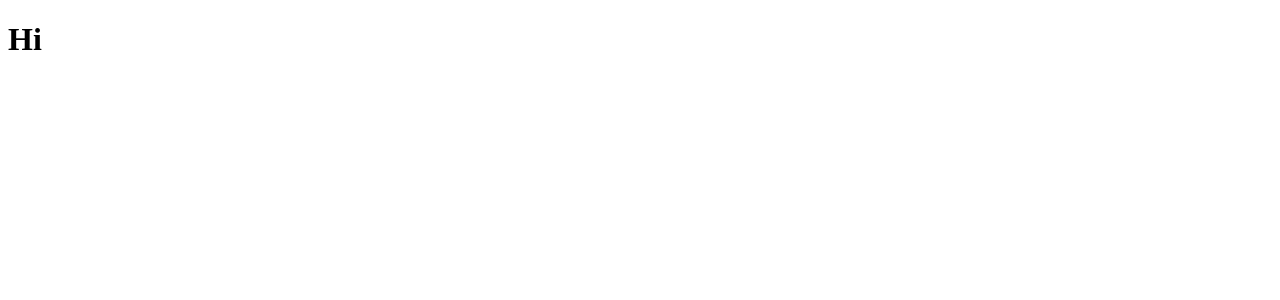
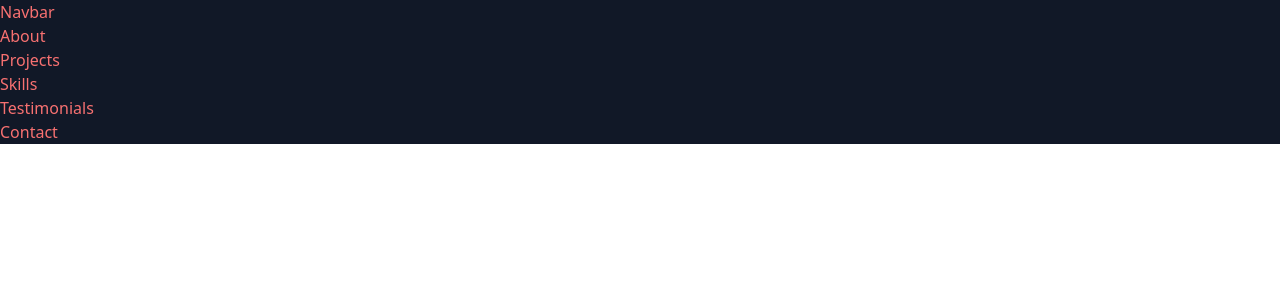
Before and after one commit to ksburhan/portfolio, a React (Create React App) app: page / in a window 1280 px wide. Shown: the top 300 px of the page. Built offline with nearby package versions, Linux system fonts and the light colour scheme.

Commit message:
add empty components

```diff
--- a/src/App.js
+++ b/src/App.js
@@ -1,9 +1,24 @@
 import React from 'react';
+import styles from "./index.css"
+
+import About from "./components/About";
+import Contact from "./components/Contact";
+import Navbar from "./components/Navbar";
+import Projects from "./components/Projects";
+import Skills from "./components/Skills";
+import Testimonials from "./components/Testimonials";
 
 const App = () => {
-    return <div>
-	    <h1>Hi</h1>
-        </div>;
+    return (
+        <main className="text-red-400 bg-gray-900 body-font">
+            <Navbar/>
+            <About/>
+            <Projects/>
+            <Skills/>
+            <Testimonials/>
+            <Contact/>
+        </main>
+    );
 }
 
 export default App;
--- /dev/null
+++ b/src/components/About.js
@@ -0,0 +1,5 @@
+const About = () => {
+    return (<h1>About</h1>);
+}
+
+export default About;
--- /dev/null
+++ b/src/components/Contact.js
@@ -0,0 +1,7 @@
+import React from "react";
+
+const Contact = () => {
+    return (<h1>Contact</h1>)
+}
+
+export default Contact;
--- /dev/null
+++ b/src/components/Navbar.js
@@ -0,0 +1,7 @@
+import React from "react";
+
+const Navbar = () => {
+    return (<h1>Navbar</h1>);
+}
+
+export default Navbar;
--- /dev/null
+++ b/src/components/Projects.js
@@ -0,0 +1,7 @@
+import React from "react";
+
+const Projects = () => {
+    return (<h1>Projects</h1>)
+}
+
+export default Projects;
--- /dev/null
+++ b/src/components/Skills.js
@@ -0,0 +1,7 @@
+import React from "react";
+
+const Skills = () => {
+    return (<h1>Skills</h1>);
+}
+
+export default Skills;
--- /dev/null
+++ b/src/components/Testimonials.js
@@ -0,0 +1,7 @@
+import React from "react";
+
+const Testimonials = () => {
+    return (<h1>Testimonials</h1>);
+}
+
+export default Testimonials;
```
